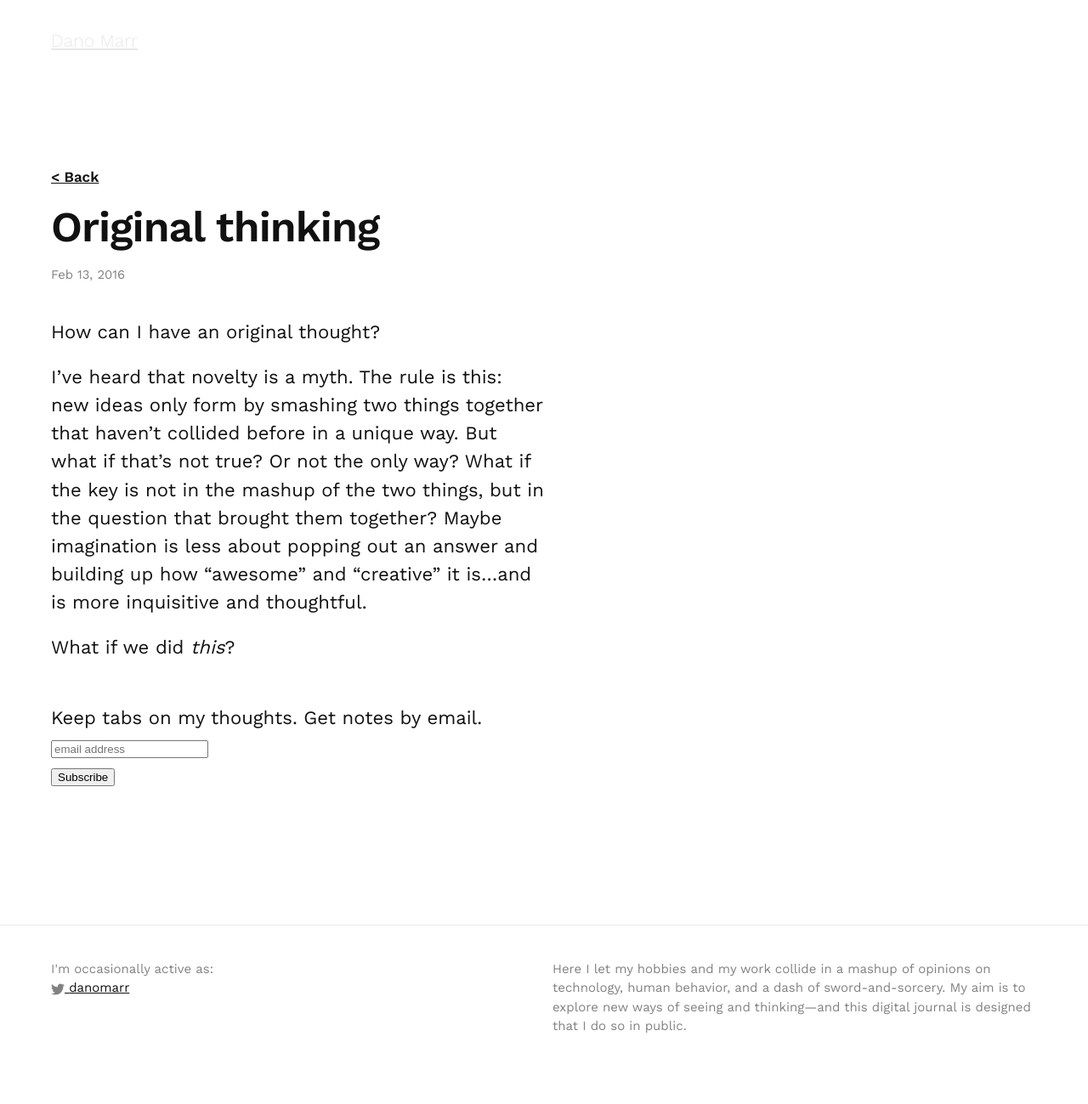
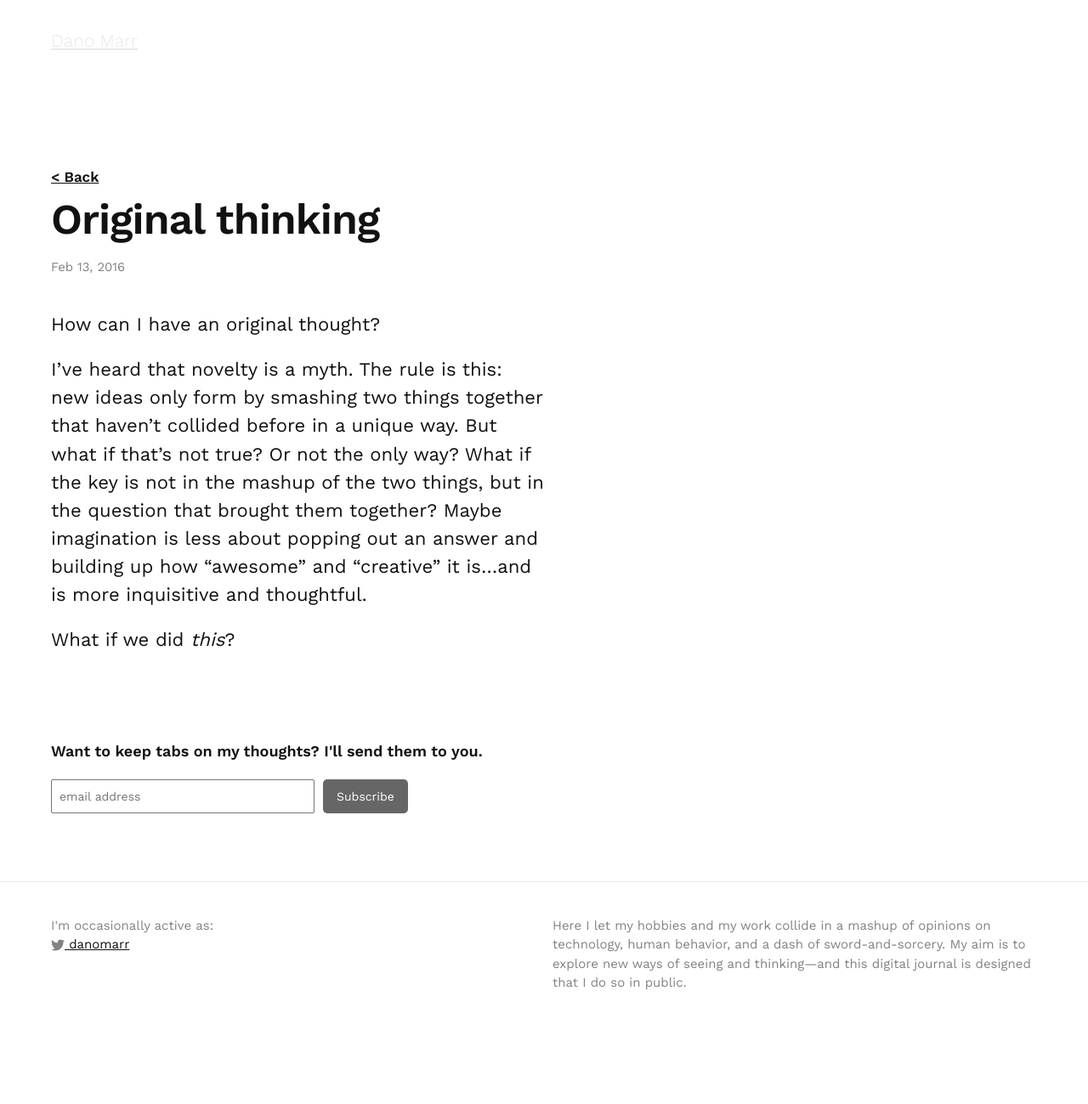
Before and after one commit to danomarr/danomarr.github.io, a Jekyll site: the page built from _posts/2016-02-13-original-thinking.md, in a window 1280 px wide. Shown: the whole page at 85% size. Built offline with Jekyll 4.4.1, drawn with Linux system fonts in a browser that asks for light colours; comment, search, counter and statistics services are not loaded; after the commit the page ends 1248 px from its top, so only the background shows below that.

Commit message:
updated signup form and precise type lineups

```diff
--- a/_config.yml
+++ b/_config.yml
@@ -4,7 +4,10 @@ name: Dano's Journal
 email: danomarr@gmail.com
 description: Here I let my hobbies and my work collide in a mashup of opinions on technology, human behavior, and a dash of sword-and-sorcery. My aim is to explore new ways of seeing and thinking—and this digital journal is designed that I do so in public.
 baseurl: "" # the subpath of your site, e.g. /blog
-url: "http://danomarr.com" # the base hostname & protocol for your site
+url: "http://danomarr.com/" # the base hostname & protocol for your site
+gems: [jekyll-paginate]
+paginate: 8
+paginate_path: "/writing/page:num/"
 twitter_username: danomarr
 linkedin_username: danomarr
 github_username:  danomarr
--- a/_layouts/post.html
+++ b/_layouts/post.html
@@ -21,18 +21,13 @@ layout: default
 
     <!-- Begin MailChimp Signup Form -->
 
-    <link href="//cdn-images.mailchimp.com/embedcode/horizontal-slim-10_7.css" rel="stylesheet" type="text/css">
+    <!-- <link href="//cdn-images.mailchimp.com/embedcode/horizontal-slim-10_7.css" rel="stylesheet" type="text/css"> -->
     <style type="text/css">
-    #mc_embed_signup_scroll {
-      padding-top: 30px;
-    }
-    	/* Add your own MailChimp form style overrides in your site stylesheet or in this style block.
-    	   We recommend moving this block and the preceding CSS link to the HEAD of your HTML file. */
     </style>
-    <div id="mc_embed_signup">
+    <div>
       <form action="//danomarr.us8.list-manage.com/subscribe/post?u=ad1b7c8e731fcf1c0f07e848a&amp;id=787d221b78" method="post" id="mc-embedded-subscribe-form" name="mc-embedded-subscribe-form" class="validate" target="_blank" novalidate>
           <div id="mc_embed_signup_scroll">
-      	<label for="mce-EMAIL">Keep tabs on my thoughts. Get notes by email.</label>
+      	<label for="mce-EMAIL">Want to keep tabs on my thoughts? I'll send them to you.</label>
       	<input type="email" value="" name="EMAIL" class="email" id="mce-EMAIL" placeholder="email address" required>
           <!-- real people should not fill this in and expect good things - do not remove this or risk form bot signups-->
           <div style="position: absolute; left: -5000px;" aria-hidden="true"><input type="text" name="b_ad1b7c8e731fcf1c0f07e848a_787d221b78" tabindex="-1" value=""></div>
--- a/_sass/_base.scss
+++ b/_sass/_base.scss
@@ -85,7 +85,9 @@ h1, h2, h3, h4, h5, h6 {
     font-weight: $bold-font-weight;
 }
 
-
+h1 {
+  margin-top: -0.175em; // aligning top of type to rightside top
+}
 
 /**
  * Links
--- a/_sass/_layout.scss
+++ b/_sass/_layout.scss
@@ -211,10 +211,8 @@
     width: -webkit-calc(50% - (#{$spacing-unit} / 2));
     width:         calc(50% - (#{$spacing-unit} / 2));
     max-height: 100%;
-
     vertical-align:top;
     margin-bottom: $spacing-unit * 2;
-
 
     @include media-query($on-laptop) {
       display: block;
@@ -251,17 +249,14 @@
 
     width:50%;
     font-size: $base-font-size * 1.3;
-    padding-bottom: $spacing-unit * 3;
 
 
     @include media-query($on-laptop) {
         width: 50%;
         font-size: $base-font-size;
-        padding-bottom: $spacing-unit * 2;
     }
     @include media-query($on-palm) {
         width: 100%;
-        padding-bottom: $spacing-unit;
     }
     float: left;
     margin-bottom: $spacing-unit;
@@ -291,3 +286,50 @@
         }
     }
 }
+
+/*  Design for MailChimp Signup Form */
+
+form {
+    padding-top: 80px; // adds spacing above signup form
+    width: 100%;
+}
+
+label {
+    display: block;
+    font-size: 18px;
+    padding-bottom: 20px;
+    font-weight: 600;
+  }
+
+input, textarea {
+  display: inline;
+  height: 20px;
+  padding: 8px;
+  font-family: "Work Sans", Helvetica, Arial, sans-serif;
+  font-size: 14px;
+
+}
+input[type="email"] {
+  width: 290px;
+
+    @include media-query($on-laptop) {
+        width: 220px;
+    }
+}
+
+input[type="submit"] {
+  border: 0;
+  border-radius: 5px;
+  width: 100px;
+  min-height: 40px;
+  color: white;
+  background-color: #666;
+  box-sizing: border-box;
+  position: relative;
+  top: -40px;
+  left: 320px;
+
+    @include media-query($on-laptop) {
+        left: 260px;
+  }
+}
```
Also changed, not shown: index.html (+6 -5 lines).
